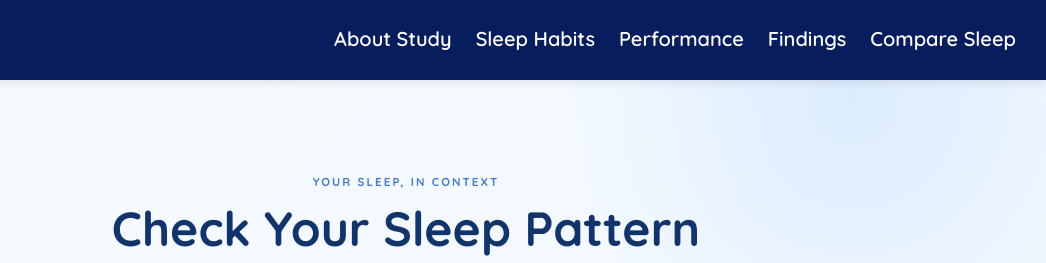
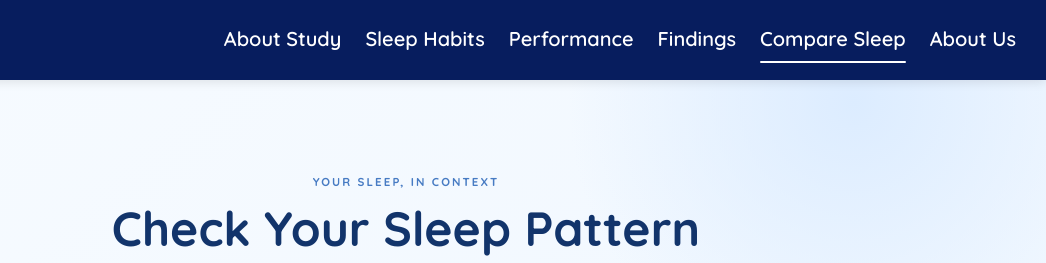
Before and after one commit to Zentu09/walang-tulog, a website: page Codes/Template/comparison.html in a window 1280 px wide. Shown: the top 263 px of the page, 234-1280 px from the left. Drawn offline with Linux system fonts and the light colour scheme.

```diff
--- a/Codes/CSS design/UI.css
+++ b/Codes/CSS design/UI.css
@@ -68,7 +68,8 @@ body.intro-locked {
     transition: transform 0.2s ease-in-out;
 }
 
-.ulo nav a.active::after {
+.ulo nav a.active::after,
+.ulo nav a[aria-current="page"]::after {
     transform: scaleX(1);
 }
 
--- a/Codes/Template/comparison.html
+++ b/Codes/Template/comparison.html
@@ -27,6 +27,7 @@
                         <li><a href="study.html#performance">Performance</a></li>
                         <li><a href="study.html#findings">Findings</a></li>
                         <li><a href="comparison.html" aria-current="page">Compare Sleep</a></li>
+                        <li><a href="study.html#about">About Us</a></li>
                     </ul>
                 </nav>
             </div>
```
Also changed, not shown: Codes/Template/index.html (+1 -0 lines).
